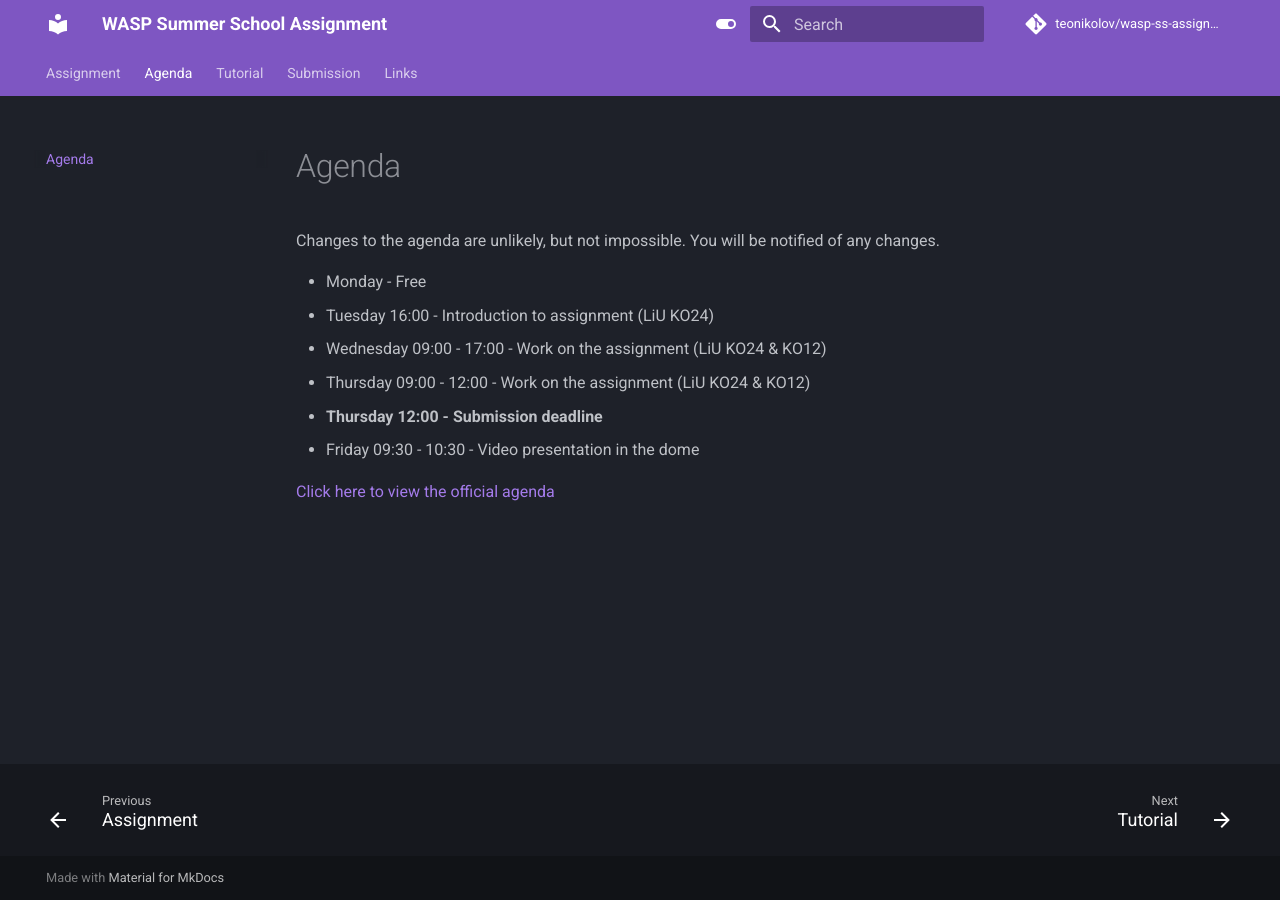
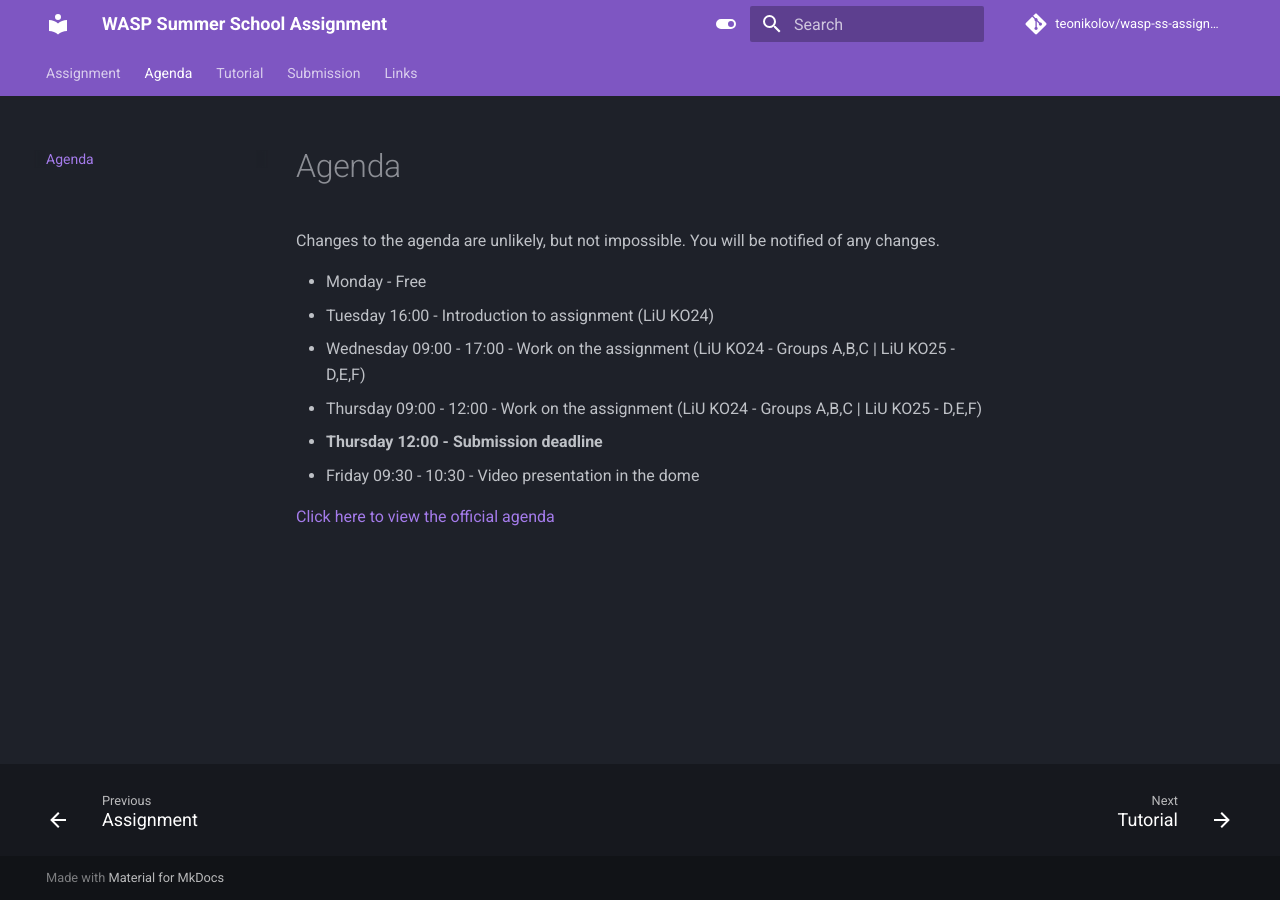
Before and after one commit to TeoNikolov/wasp-ss-assignment, an MkDocs documentation site: the page built from docs/agenda.md, in a window 1280 px wide. Built offline with MkDocs 1.6.1 and Material for MkDocs 9.7.7, drawn with Linux system fonts in a browser that asks for light colours; comment, search, counter and statistics services are not loaded.

Commit message:
Update agenda.md

```diff
--- a/docs/agenda.md
+++ b/docs/agenda.md
@@ -4,8 +4,8 @@ Changes to the agenda are unlikely, but not impossible. You will be notified of
 
 - Monday - Free
 - Tuesday 16:00 - Introduction to assignment (LiU KO24)
-- Wednesday 09:00 - 17:00 - Work on the assignment (LiU KO24 & KO12)
-- Thursday 09:00 - 12:00 - Work on the assignment (LiU KO24 & KO12)
+- Wednesday 09:00 - 17:00 - Work on the assignment (LiU KO24 - Groups A,B,C | LiU KO25 - D,E,F)
+- Thursday 09:00 - 12:00 - Work on the assignment (LiU KO24 - Groups A,B,C | LiU KO25 - D,E,F)
 - **Thursday 12:00 - Submission deadline**
 - Friday 09:30 - 10:30 - Video presentation in the dome
 
```
